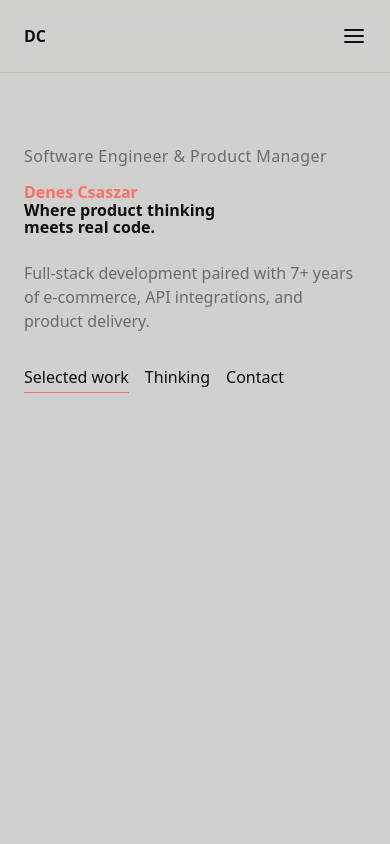
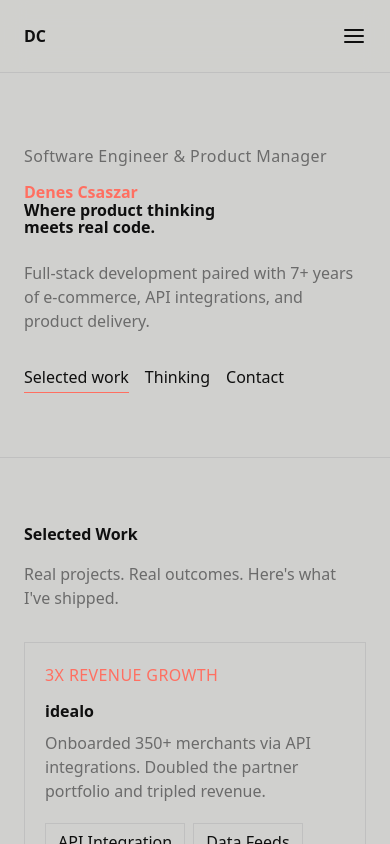
Before and after one commit to denescsaszar/portfolio, a Next.js app: page / in a window 390 px wide. Shown: the top 844 px of the page. Built offline with nearby package versions, Linux system fonts and the light colour scheme.

Commit message:
fix hero styling, mobile spacing, copy updates, and rewrite case studies

```diff
--- a/app/page.tsx
+++ b/app/page.tsx
@@ -16,7 +16,7 @@ export default function Home() {
       <Navigation />
       <main id="main-content">
         {/* Hero */}
-        <section className="min-h-screen flex items-start px-6 md:px-8 pt-24 pb-16 md:pb-24 max-w-wide mx-auto">
+        <section className="md:min-h-screen flex items-start px-6 md:px-8 pt-24 pb-16 md:pb-24 max-w-wide mx-auto">
           <div className="w-full mt-12 md:mt-20">
             <FadeIn>
               <p className="text-body-small tracking-wide text-muted mb-4">
```
